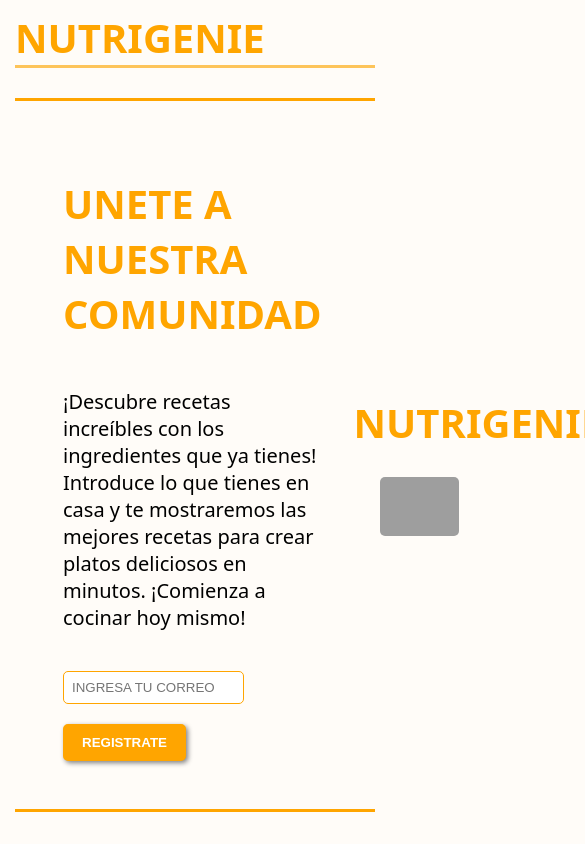
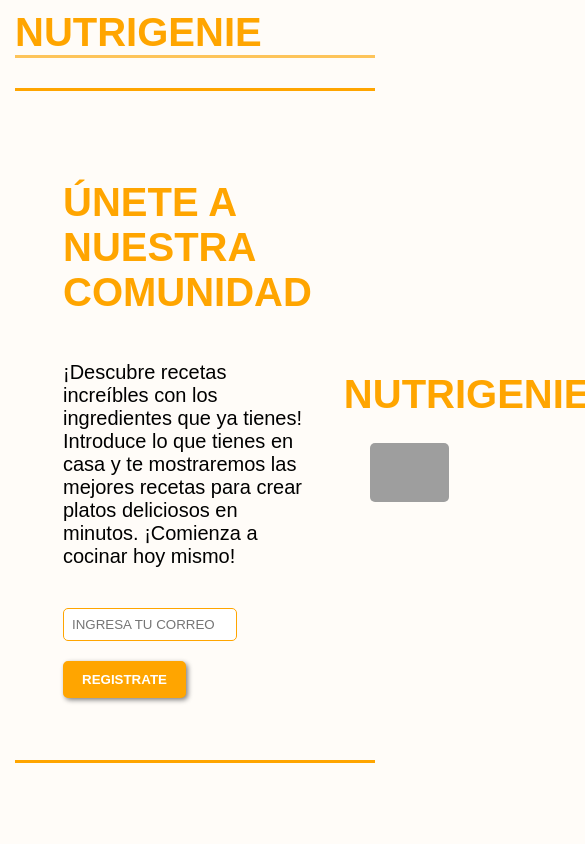
Before and after one commit to xSonts/Leading-page, a website: page index.html in a window 390 px wide. Shown: the top 844 px of the page, 585 px wide, since content can reach past the window. Drawn offline with Linux system fonts and the light colour scheme; grey boxes are pictures that could not be loaded; a web font is replaced by a local one.

Commit message:
Se cambio la letra y se reacomodaron los botones

```diff
--- a/index.html
+++ b/index.html
@@ -4,6 +4,9 @@
     <title>Home</title>
     <meta charset="UTF-8" />
     <meta name="viewport" content="width=device-width" />
+    <link rel="preconnect" href="https://fonts.googleapis.com">
+    <link rel="preconnect" href="https://fonts.gstatic.com" crossorigin>
+    <link href="https://fonts.googleapis.com/css2?family=SUSE:wght@100..800&display=swap" rel="stylesheet">
     <!--
       Need a visual blank slate?
       Remove all code in `styles.css`!
@@ -25,7 +28,7 @@
     <div class="contenedor">
       <div class="informacion">
 
-        <h1>UNETE A NUESTRA COMUNIDAD</h1>
+        <h1>ÚNETE A NUESTRA COMUNIDAD</h1>
 
         <p>¡Descubre recetas increíbles con los ingredientes que ya tienes! Introduce lo
            que tienes en casa y te mostraremos las mejores recetas para crear platos
--- a/styles.css
+++ b/styles.css
@@ -8,7 +8,7 @@
 
 body {
   margin: 0;
-  font-family: system-ui, sans-serif;
+  font-family: "SUSE", sans-serif;
   color: black;
   background-color: rgb(255, 252, 248)
 }
@@ -24,11 +24,9 @@ header {
 }
 
 header h1 {
-
   margin: 0;
-  margin-inline-end: 1010px;
-
-  font-size: 2.5rewm;
+  margin-inline-end: 1400px;
+  font-size: 2.5rem;
 }
 
 header nav {
@@ -39,6 +37,7 @@ header nav {
 }
 
 nav a {
+  height: 40px;
   display: inline-block;
   min-width: 7rem; /* Reducido para ajustarse mejor */
   padding: 0.5rem;
@@ -140,3 +139,36 @@ button:hover {
   background-color: orange;
   color: white;
 }
+
+@media (max-width: 500px) {
+  header {
+    flex-direction: row;
+    align-items: center;
+    justify-content: space-between;
+  }
+
+  header h1 {
+    font-size: 2.5rem;
+  }
+
+  .contenedor {
+    flex-direction: row;
+    justify-content: space-between;
+  }
+
+  .informacion {
+    flex: 0 1 60%;
+    font-size: 1.25rem;
+    align-items:start ;
+  }
+
+  .imagen {
+    flex: 1;
+    max-width: 40%;
+    text-align: center;
+  }
+
+  input[type="text"] {
+    width: 70%;
+  }
+}
```
